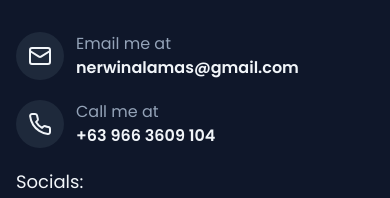
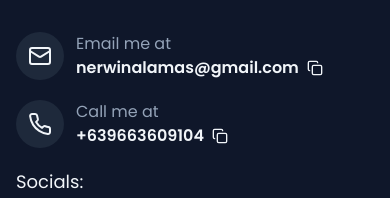
Before and after one commit to nerwinalamas/my_portfolio, a React (Vite) app: page / in a window 390 px wide. Shown: the part 6269-6467 px from the top of the page. Built offline with nearby package versions, Linux system fonts and the light colour scheme.

Commit message:
refactor: add copy for email and phone

```diff
--- a/src/components/ContactInfo.tsx
+++ b/src/components/ContactInfo.tsx
@@ -1,11 +1,25 @@
+import { useState } from "react";
 import { Link } from "react-router-dom";
-import { Mail, Phone } from "lucide-react";
+import { Copy, Mail, Phone, Check } from "lucide-react";
 import { motion } from "framer-motion";
 import { contactData } from "../data";
 import { fadeIn, fadeInUp } from "../lib/animation";
 import { LazyLoadImage } from "react-lazy-load-image-component";
 
 const ContactInfo = () => {
+  const [copiedItems, setCopiedItems] = useState({
+    email: false,
+    phone: false,
+  });
+
+  const handleCopy = (type: "phone" | "email", text: string) => {
+    navigator.clipboard.writeText(text);
+    setCopiedItems((prev) => ({ ...prev, [type]: true }));
+    setTimeout(() => {
+      setCopiedItems((prev) => ({ ...prev, [type]: false }));
+    }, 2000);
+  };
+
   return (
     <motion.div
       id="contacts"
@@ -31,9 +45,26 @@ const ContactInfo = () => {
             </div>
             <div className="text-start">
               <p className="text-slate-400">Email me at</p>
-                            <p className="font-semibold">
-                                nerwinalamas@gmail.com
-                            </p>
+              <div className="flex items-center gap-2 relative">
+                <p className="font-semibold">nerwinalamas@gmail.com</p>
+                <div className="relative">
+                  {copiedItems.email ? (
+                    <div className="absolute -top-8 -left-2 bg-slate-800 text-white text-xs py-1 px-2 rounded">
+                      Copied!
+                    </div>
+                  ) : null}
+                  {copiedItems.email ? (
+                    <Check className="w-4 h-4 text-slate-500" />
+                  ) : (
+                    <Copy
+                      onClick={() =>
+                        handleCopy("email", "nerwinalamas@gmail.com")
+                      }
+                      className="w-4 h-4 hover:cursor-pointer hover:text-slate-500 transition-colors"
+                    />
+                  )}
+                </div>
+              </div>
             </div>
           </motion.div>
           <motion.div
@@ -46,7 +77,24 @@ const ContactInfo = () => {
             </div>
             <div className="text-start">
               <p className="text-slate-400">Call me at</p>
-                            <p className="font-semibold">+63 966 3609 104</p>
+              <div className="flex items-center gap-2 relative">
+                <p className="font-semibold">+639663609104</p>
+                <div className="relative">
+                  {copiedItems.phone ? (
+                    <div className="absolute -top-8 -left-2 bg-slate-800 text-white text-xs py-1 px-2 rounded">
+                      Copied!
+                    </div>
+                  ) : null}
+                  {copiedItems.phone ? (
+                    <Check className="w-4 h-4 text-slate-500" />
+                  ) : (
+                    <Copy
+                      onClick={() => handleCopy("phone", "+639663609104")}
+                      className="w-4 h-4 hover:cursor-pointer hover:text-slate-500 transition-colors"
+                    />
+                  )}
+                </div>
+              </div>
             </div>
           </motion.div>
         </div>
```
Lines whose indentation alone changed are shown as unchanged.
